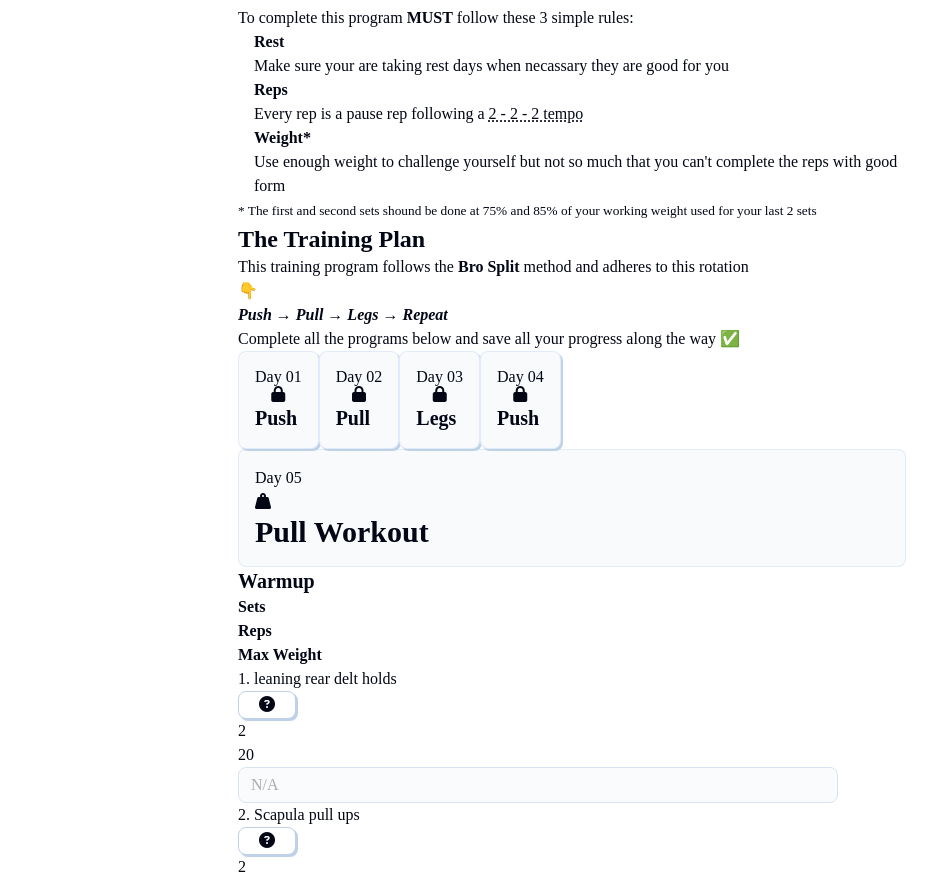
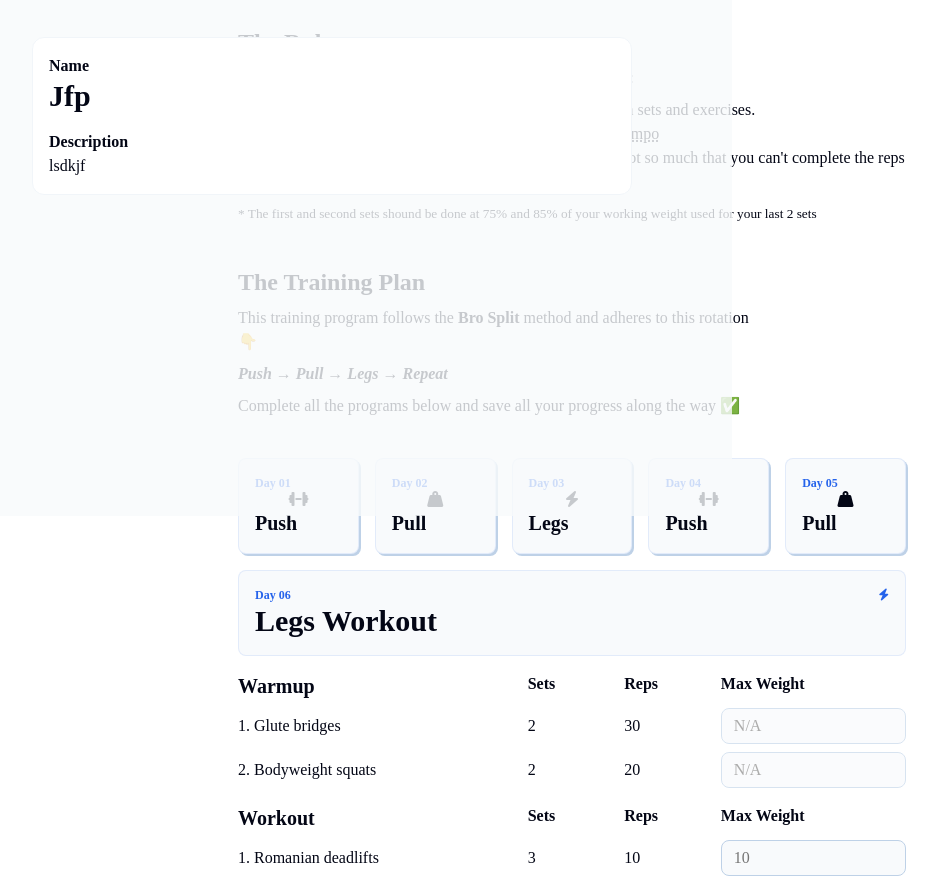
Before and after one commit to HossGDev/BusyDadBod, a React (Vite) app in the folder DadBodMod/: page / in a window 1280 px wide. Shown: the part 284-1166 px from the top of the page, without its empty margins (68-1007 px from the left). Built offline with nearby package versions, Linux system fonts and the light colour scheme; a web font is replaced by a local one.

Commit message:
finished styling in index.css

```diff
--- a/DadBodMod/src/components/Grid.jsx
+++ b/DadBodMod/src/components/Grid.jsx
@@ -2,12 +2,12 @@ import { workoutProgram as training__plan } from '../utils/index.js'
 import WorkoutCard from './WorkoutCard.jsx'
 
 export default function Grid() {
-    const isLocked = true
-    const selected_workout = 4
+    const isLocked = false
+    const selectedWorkout = 5
 
 
     return (
-        <div className="training-grid-plan">
+        <div className="training-plan-grid">
             {Object.keys(training__plan).map((workout, workoutIndex) => {
                 const type =  workoutIndex % 3 === 0 ?
                     'Push' :
@@ -30,7 +30,7 @@ export default function Grid() {
 
 
 
-                 if (workoutIndex === selected_workout) {
+                 if (workoutIndex === selectedWorkout) {
                     return (
                         <WorkoutCard key={workoutIndex} trainingPlan={trainingPlan}
                         type={type} workoutIndex={workoutIndex} icon={icon} dayNum={dayNum} />
--- a/DadBodMod/src/components/Hero.jsx
+++ b/DadBodMod/src/components/Hero.jsx
@@ -13,13 +13,13 @@ export default function Hero() {
         <p>To complete this program <b>MUST</b> follow these 3 simple rules:</p>
         <ul className="rules-list">
             <div className="rule-item">
-                <p><b>Rest</b></p>
+                <p><b>Rest </b></p>
                 <p>
-                    Make sure your are taking rest days when necassary they are good for you
+                    Make sure your are taking enough rest between sets and exercises.
                 </p>
             </div>
             <div className="rule-item">
-                <p><b>Reps</b></p>
+                <p><b>Reps </b></p>
                 <p>
                     Every rep is a pause rep following a <abbr title="2 seconds down - 2 seconds pause - 2 seconds up">2 - 2 - 2 tempo</abbr>
                 </p>
--- a/DadBodMod/src/components/WorkoutCard.jsx
+++ b/DadBodMod/src/components/WorkoutCard.jsx
@@ -5,16 +5,15 @@ export default function WorkoutCard(props) {
     const { trainingPlan, workoutIndex, type, dayNum, icon } = props
 
     const {warmup, workout} = trainingPlan || {}
-
     const showExerciseDescription = {name: 'jfp', description: 'lsdkjf'}
 
-    return (
+return (
     <div className="workout-container">
         <Modal showExerciseDescription={showExerciseDescription}
             handleClosedModal={() => {}}/>
             <div className="workout-card card">
                 <div className="plan-card-header">
-                    <p>Day {dayNum} </p>
+                    <p>Day {dayNum}</p>
                     {icon}
                 </div>
                 <div className="plan-card-header">
@@ -36,15 +35,13 @@ export default function WorkoutCard(props) {
                         <div className="exercise-name">
                             <p>{warmupIndex + 1}. {warmupExercise.name}</p>
                             <button className="help-icon">
-                                <i className="fa-solid fa-circle-question"/>
+                                <i className="fa-regular fa-circle-question"/>
                             </button>
                          </div>
                             <p className="exercise-info">{warmupExercise.sets}</p>
                             <p className="exercise-info">{warmupExercise.reps}</p>
-                            <input className="weight-input" placeHolder="N/A"
+                            <input className="weight-input" placeholder="N/A"
                             disabled />
-
-
                     </React.Fragment>
 
                 )
@@ -64,14 +61,12 @@ export default function WorkoutCard(props) {
                         <div className="exercise-name">
                             <p>{workoutIndex + 1}. {workoutExercise.name}</p>
                             <button className="help-icon">
-                                <i className="fa-solid fa-circle-question"/>
+                                <i className="fa-regular fa-circle-question"/>
                             </button>
                          </div>
-                            <p className="exercise-info">{workoutExercise.sets}</p>
-                            <p className="exercise-info">{workoutExercise.reps}</p>
-                            <input className="weight-input" placeholder="10"/>
-
-
+                         <p className="exercise-info">{workoutExercise.sets}</p>
+                         <p className="exercise-info">{workoutExercise.reps}</p>
+                         <input className="weight-input" placeholder="10" />
                     </React.Fragment>
 
                 )
--- a/DadBodMod/src/index.css
+++ b/DadBodMod/src/index.css
@@ -1,3 +1,4 @@
+/*This is for mobile display*/
 body {
     padding: 1rem 0;
     min-height: 100vh;
@@ -14,3 +15,233 @@ footer {
     padding: 1rem;
     margin: 0 auto;
 }
+
+header {
+    display: flex;
+    flex-direction: column;
+    gap: 0.25rem;
+}
+
+header h1 {
+    width: fit-content;
+}
+
+main {
+    display: flex;
+    flex-direction: column;
+    gap: 0.5rem;
+    flex: 1;
+}
+
+.rule-item {
+    display: flex;
+    gap: 1rem;
+}
+
+.rule-item p:first-of-type {
+    min-width: 60px;
+
+}
+
+h3,
+.training-plan-grid {
+    padding-top: 2rem;
+}
+
+.training-plan-grid {
+    display: grid;
+    grid-template-columns: repeat(3, minmax(0, 1fr));
+    gap: 1rem;
+}
+
+.plan-card {
+    position: relative;
+    cursor: pointer;
+    flex-shrink: 0;
+    width: 100%;
+}
+
+.inactive {
+    position: relative;
+    z-index: 1;
+    cursor: not-allowed;
+    opacity: 0.8;
+}
+
+.plan-card-header {
+    display: flex;
+    gap: 0.5rem;
+    align-items: center;
+    justify-content: space-between;
+}
+
+.plan-card-header p:first-of-type,
+.plan-card-header i {
+    font-weight: 600;
+    font-size: 0.75rem;
+    line-height: 1rem;
+    color: var(--color-link);
+}
+
+.workout-container {
+    grid-column: span 3 / span 3;
+    display: flex;
+    flex-direction: column;
+    gap: 1rem;
+}
+
+.workout-grid {
+    display: grid;
+    grid-template-columns: repeat(7, minmax(0, 1fr));
+    gap: 0.5rem;
+    overflow-x: auto;
+}
+
+.exercise-name {
+    grid-column: span 3 / span 3;
+    display: flex;
+    align-items: center;
+    gap: 0.5rem;
+}
+
+.exercise-name p {
+    font-weight: 400;
+}
+
+.weight-input {
+    grid-column:  span 2 / span 2;
+}
+
+.workout-buttons {
+    display: flex;
+    align-items:  center;
+    gap: 1rem;
+}
+
+footer {
+    display: flex;
+    justify-content: center;
+    align-items: center;
+    padding: 4rem 0 2rem 0;
+    text-align: center;
+}
+
+input:disabled {
+    cursor: not-allowed;
+    opacity: 0.8;
+}
+
+button.help-icon {
+    pointer-events: none;
+    opacity: 0;
+    padding: 0 0.5rem;
+    color: var(--color-link);
+    border: unset;
+    box-shadow: unset;
+    transform: unset;
+    width: fit-content;
+}
+
+button.help-icon:hover {
+    transform: unset;
+    box-shadow: unset;
+    opacity: 0.7;
+}
+
+.exercise-name:hover button.help-icon {
+    pointer-events: all;
+    opacity: 1;
+}
+
+.exercise-info {
+    margin: auto 0;
+}
+
+.skill-name {
+    text-transform: capitalize;
+}
+
+.modal-container {
+    position: fixed;
+    top: 0;
+    left: 0;
+    width: 100vh;
+    height: 100vh;
+    display: flex;
+    flex-direction: column;
+    align-items: center;
+    justify-content: center;
+    z-index: 100;
+    padding: 1rem;
+}
+
+.modal-underlay {
+    position: absolute;
+    inset: 0;
+    background: var(--background-muted);
+    opacity: 0.8;
+    z-index: 99;
+    width: 100%;
+    border: none;
+    border-radius: 0;
+    box-shadow: unset;
+}
+
+.modal-underlay:hover {
+    transform: unset;
+    box-shadow: unset;
+}
+
+.modal-content {
+    position: relative;
+    z-index: 101;
+    width: 100%;
+    margin: 0 auto;
+    max-width: 600px;
+    max-height: 400px;
+    border-radius: var(--border-radius-large);
+    border: 1px solid var(--border-primary);
+    background: var(--background-primary);
+    padding: 1rem;
+    display: flex;
+    flex-direction: column;
+    gap: 1rem;
+}
+
+@media (min-width: 640px;) {
+    body {
+        gap: 2rem;
+        padding: 2rem 0;
+    }
+
+    .rule-item p:first-of-type {
+        min-width: 70px;
+    }
+
+    .training-plan-grid {
+        grid-template-columns: repeat(4, minmax(0, 1fr));
+        gap: 1rem;
+    }
+
+    .workout-container {
+        grid-column: span 4 / span 4;
+    }
+
+    .plan-card-header p:first-of-type,
+    .plan-card-header i {
+        font-size: 0.875rem;
+        line-height: 1.25rem;
+
+    }
+
+}
+
+@media (min-width: 768px) {
+    .training-plan-grid {
+        grid-template-columns: repeat(5, minmax(0, 1fr));
+    }
+
+    .workout-container {
+        grid-column: span 5 / span 5;
+    }
+}
```
